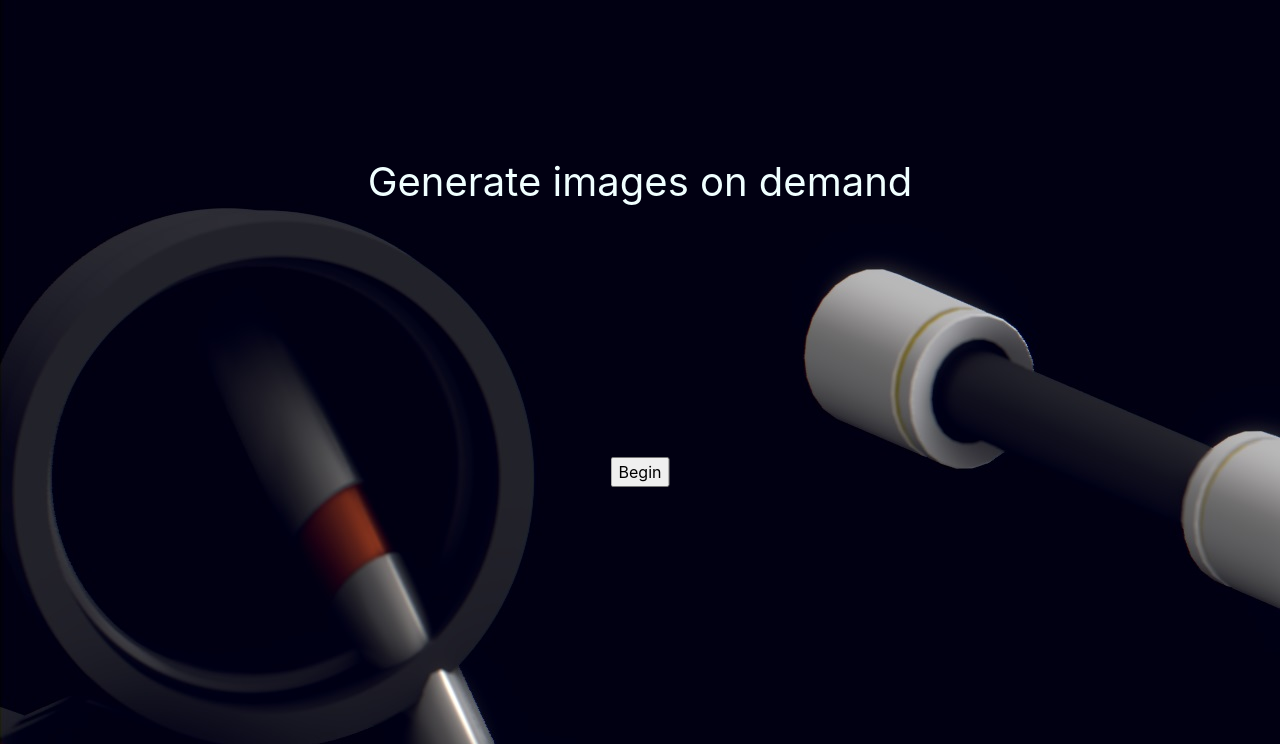
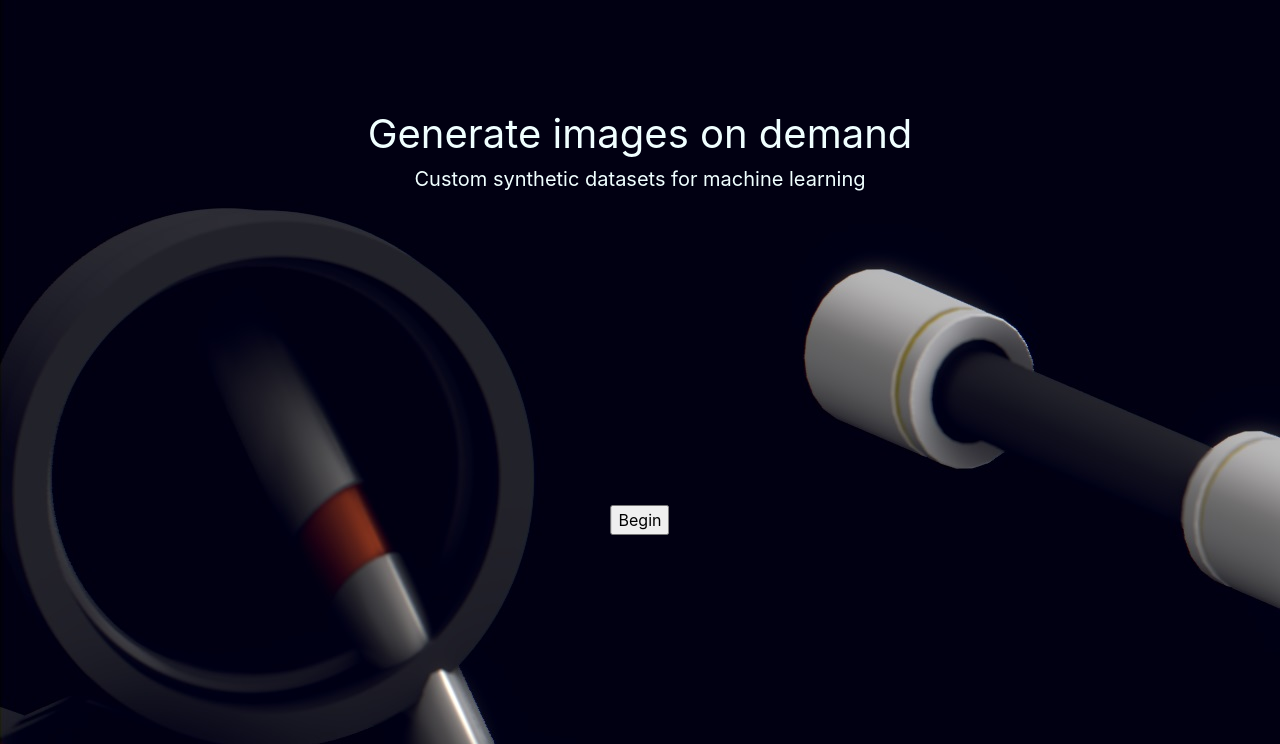
Before and after one commit to rob-afterai/imagegen, a Django app: page / in a window 1280 px wide. Shown: the part 56-800 px from the top of the page. Run offline with Django 4.2, Linux system fonts and the light colour scheme; some libraries are stand-ins or nearby versions.

```diff
--- a/imgen/templates/imgen/home.html
+++ b/imgen/templates/imgen/home.html
@@ -25,7 +25,7 @@
         position: absolute;
         text-align: center;
         border: 0px solid green;
-        top: 70%;
+        top: 65%;
         left: 50%;
         transform: translate(-50%,-50%);
     }
@@ -34,7 +34,6 @@
         position: absolute;
         text-align: center;
         color: azure;
-        font-size: 40px;
         top: 20%;
         left: 50%;
         transform: translate(-50%, 0%);
@@ -45,8 +44,9 @@
 <body class=background_img></body>
 
 <body>
-    <div class="div-style">
-        <p1 class="text1">Generate images on demand</p1>
+    <div class="div-style text1">
+        <p1 style="font-size: 40px;">Generate images on demand</p1>
+        <p style="font-size: 20px;">Custom synthetic datasets for machine learning</p>
         <form action="imgen" id="begin-form">
             <input type="submit" value="Begin"/>
         </form>
--- a/users/templates/users/dataset.html
+++ b/users/templates/users/dataset.html
@@ -243,6 +243,7 @@
             <div id="image-card-holder">
                 {% for image_path, image_label_path in image_paths %}
                     <div class="image-card";>
+                        <!-- background-image: url('/static/imgen/background_scene.jpg'); -->
                         <img src={{ image_path }} class="image-card-image">
                         <p class="image-card-text">{{ image_label_path }}</p>
                     </div>
```
Also changed, not shown: users/views.py (+19 -12 lines), db.sqlite3.
